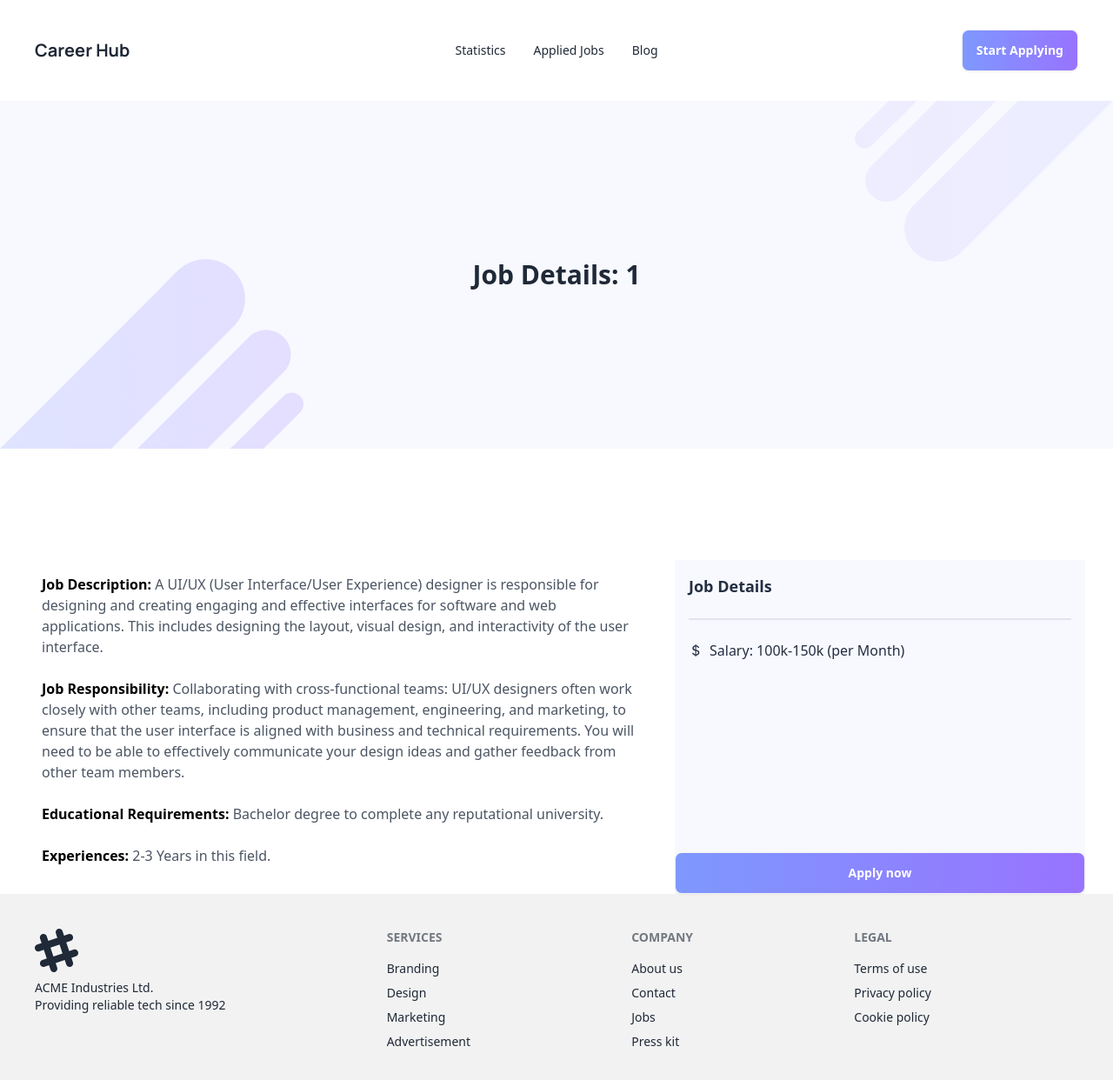
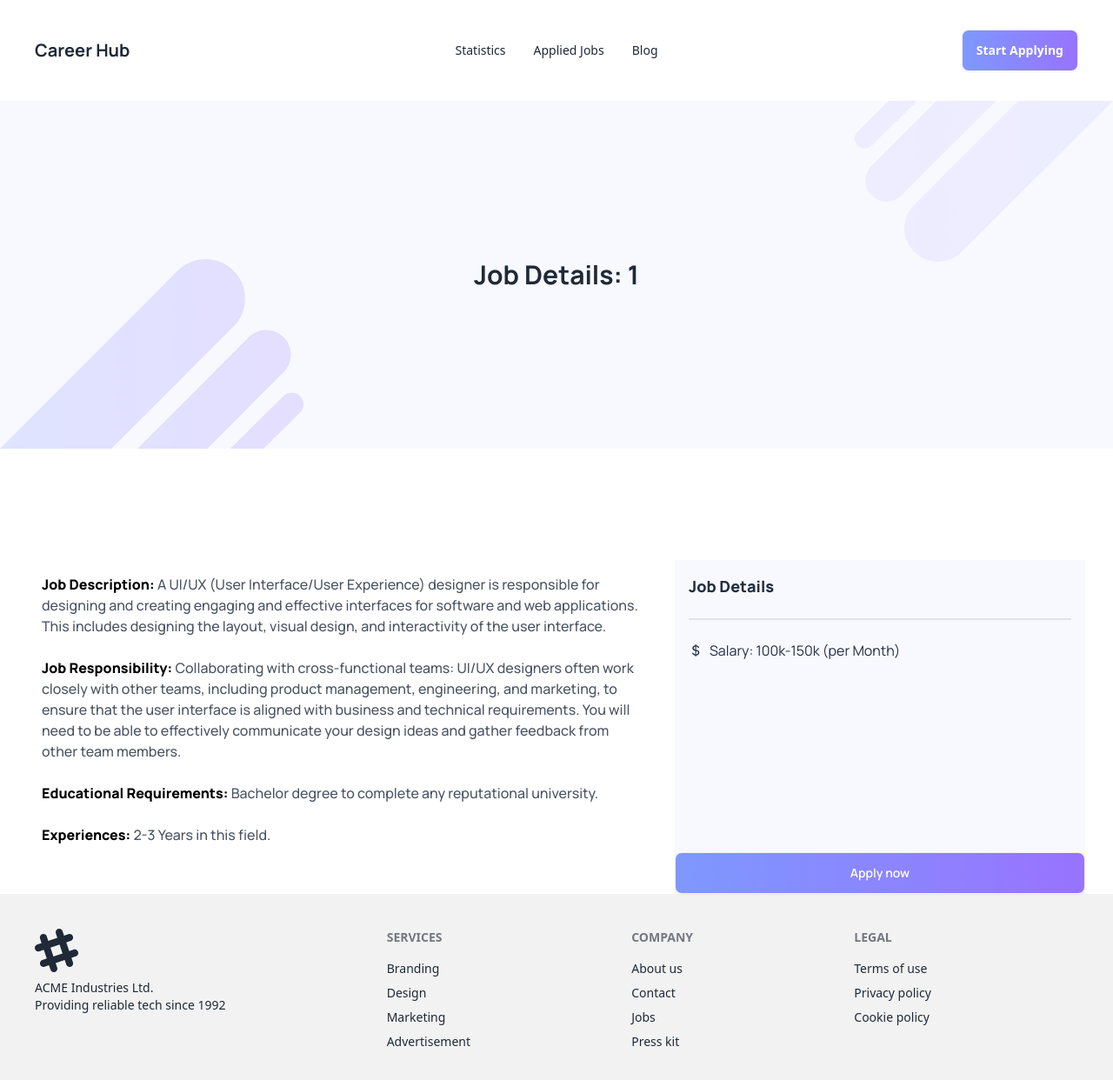
Before and after one commit to Sohelrana2815/job-portal, a React (Vite) app: page /jobDetails/1 in a window 1280 px wide. Shown: the top 1242 px of the page at 87% size. Built offline with nearby package versions, Linux system fonts and the light colour scheme.

Commit message:
try to use react toastify or react hot toast

```diff
--- a/src/Pages/JobDetails/JobDetails.jsx
+++ b/src/Pages/JobDetails/JobDetails.jsx
@@ -13,7 +13,7 @@ const JobDetails = () => {
 
   return (
     <>
-      <div className=" md:h-[400px] relative md:mt-0 mt-32">
+      <div className=" md:h-[400px] relative md:mt-0 mt-32 font-Manrope">
         {/*background with low opacity */}
         <div className="absolute inset-0 bg-[#7e90fe] opacity-5"></div>
 
@@ -31,7 +31,7 @@ const JobDetails = () => {
       </div>
 
       {/* show details */}
-      <div className="grid md:grid-cols-5 gap-6 px-8  max-w-screen-2xl mx-auto md:mt-32 mt-44 ">
+      <div className="grid md:grid-cols-5 gap-6 px-8  max-w-screen-2xl mx-auto md:mt-32 mt-44 font-Manrope ">
         <div className="md:col-span-3 h-96 p-4 space-y-6">
           <h4 className="font-medium  text-gray-600">
             {" "}
@@ -61,10 +61,10 @@ const JobDetails = () => {
           </h4>
         </div>
 
-        <div className=" h-96  py-4 mt-80 md:mt-0  relative col-span-2">
+        <div className=" h-96  py-4 mt-80 md:mt-0  relative col-span-2 ">
           <div className="absolute inset-0 bg-[#7e90fe] opacity-5"></div>
           <div className="px-4">
-            <h2 className="font-extrabold text-lg ">Job Details</h2>
+            <h2 className="font-extrabold text-lg f">Job Details</h2>
             <div className="divider"></div>
 
             <div>
```
